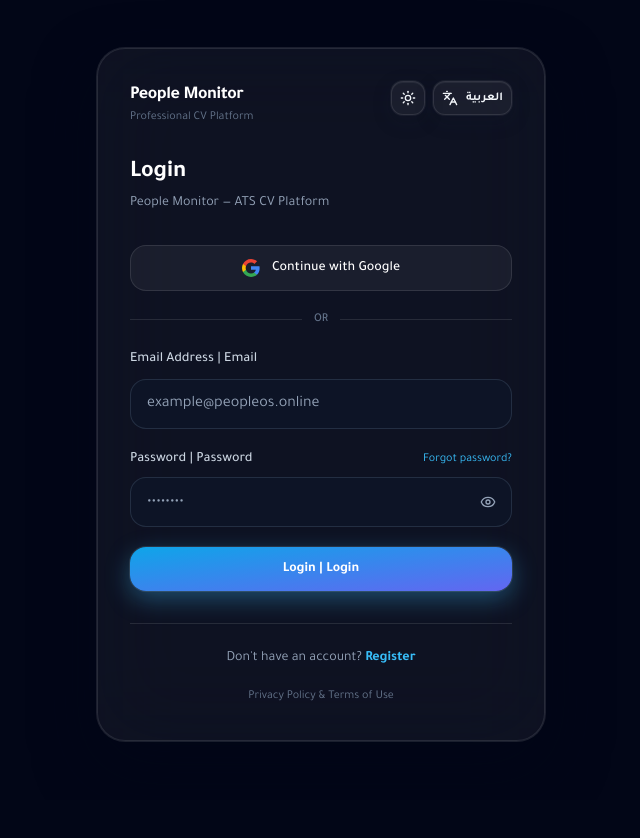
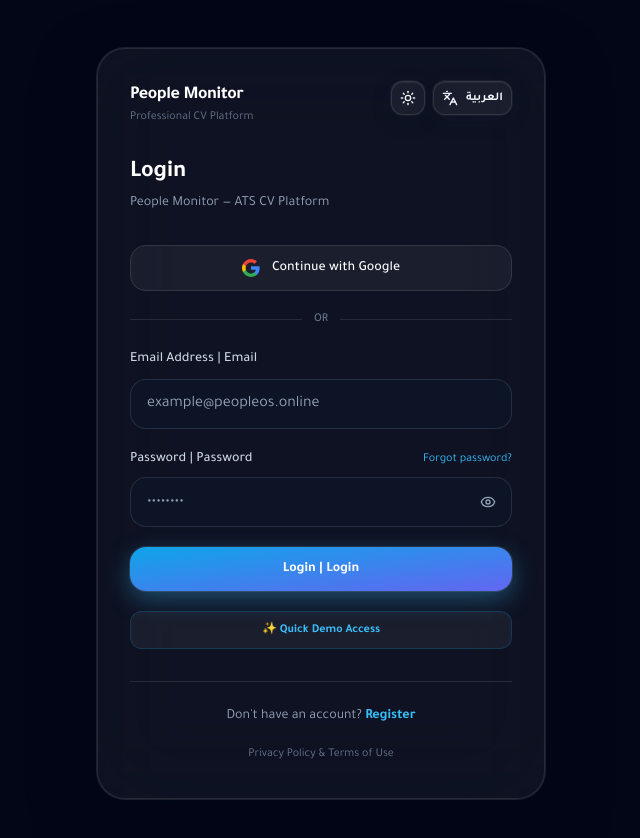
Before and after one commit to hrsurveysmosaaid-cmyk/peoplemonitor, a React (Vite) app in the folder frontend/: page / in a window 1280 px wide. Shown: the top 838 px of the page, without its empty margins (319-959 px from the left). Before the commit the page ends 800 px from the top, so only its background shows below. Built offline with nearby package versions, Linux system fonts and the light colour scheme.

Commit message:
feat: Add Quick Demo Access button & offline fallback mode for local testing

```diff
--- a/frontend/src/components/LoginPage.tsx
+++ b/frontend/src/components/LoginPage.tsx
@@ -77,6 +77,13 @@
           } else {
             setError((resendData as any).error || 'خطأ في إرسال رمز التحقق');
           }
+        } else if (res.status === 500) {
+          // Demo Mode fallback for local preview without MySQL service
+          localStorage.setItem('token', 'demo-local-jwt-token');
+          localStorage.setItem('userEmail', email || 'demo@peopleos.online');
+          localStorage.setItem('userName', 'المستخدم التجريبي (Demo User)');
+          navigate('/dashboard');
+          return;
         } else {
           setError((data as any).error || 'البريد أو كلمة المرور غير صحيحة');
         }
@@ -90,7 +97,11 @@
       navigate('/dashboard');
     } catch (err) {
       console.error(err);
-      setError('حدث خطأ في الاتصال بالسيرفر');
+      // Fallback for local demo mode if fetch fails completely
+      localStorage.setItem('token', 'demo-local-jwt-token');
+      localStorage.setItem('userEmail', email || 'demo@peopleos.online');
+      localStorage.setItem('userName', 'المستخدم التجريبي (Demo User)');
+      navigate('/dashboard');
     } finally {
       setLoading(false);
     }
@@ -334,6 +345,20 @@
                   >
                     {loading ? (t.checking || 'Checking…') : `${t.login || 'Login'} | Login`}
                   </button>
+
+                  {/* Quick Demo Access Button */}
+                  <button
+                    type="button"
+                    onClick={() => {
+                      localStorage.setItem('token', 'demo-local-jwt-token');
+                      localStorage.setItem('userEmail', 'demo@peopleos.online');
+                      localStorage.setItem('userName', lang === 'ar' ? 'المستخدم التجريبي' : 'Demo User');
+                      navigate('/dashboard');
+                    }}
+                    className="w-full py-2.5 mt-2 rounded-xl text-xs font-bold bg-white/5 hover:bg-white/10 text-sky-400 border border-sky-500/20 transition-all text-center flex items-center justify-center gap-1.5"
+                  >
+                    <span>✨ {lang === 'ar' ? 'الدخول السريع التجريبي (Quick Demo Access)' : 'Quick Demo Access'}</span>
+                  </button>
                 </form>
               </>
             ) : (
```
